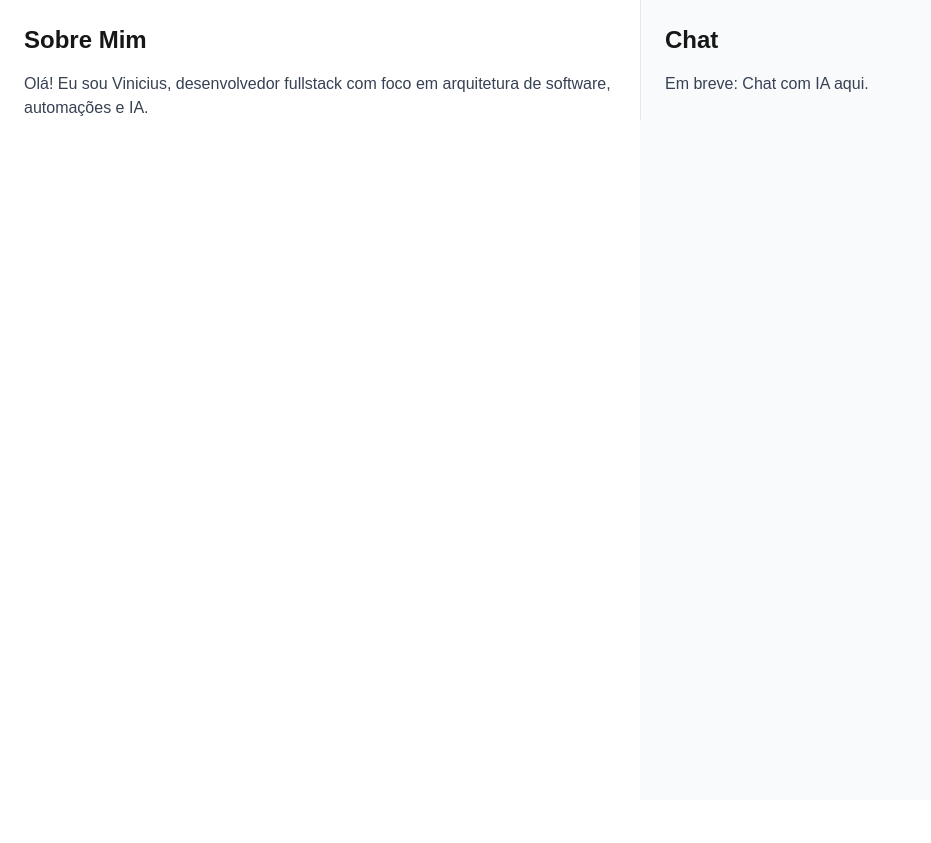
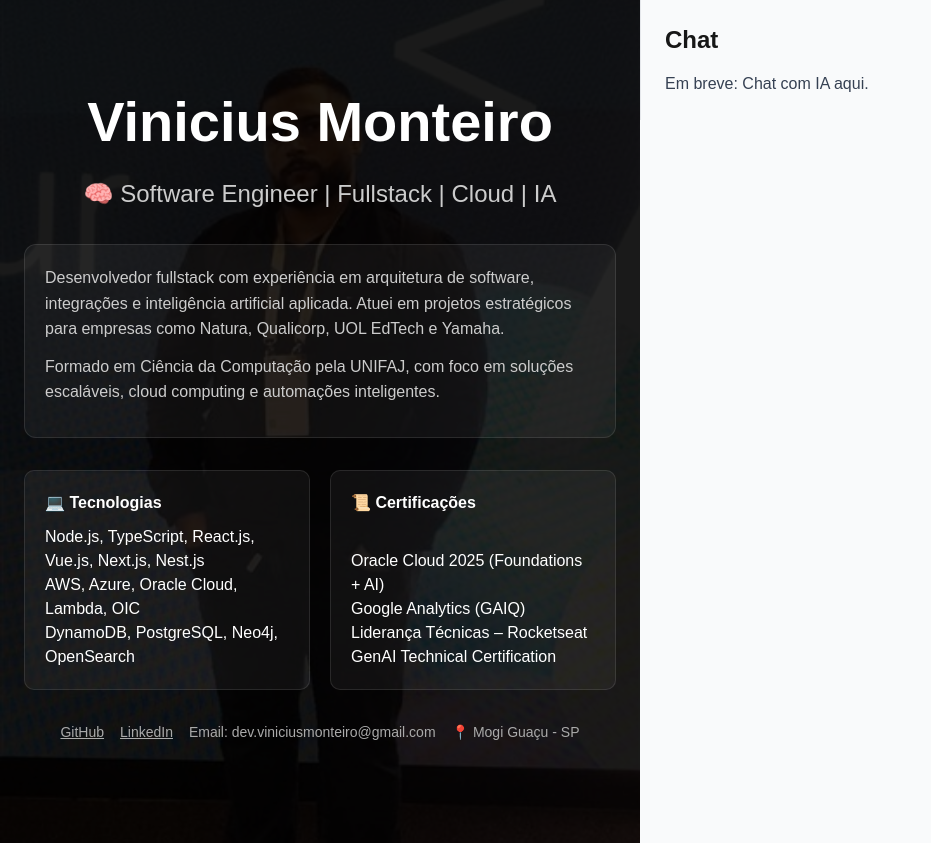
Before and after one commit to dev-ViniciusMonteiro/vinicius-landingpage-ia, a Next.js app: page / in a window 1280 px wide. Shown: the whole page, without its empty margins (0-931 px from the left). Before the commit the page ends 800 px from the top, so only its background shows below. Built offline with nearby package versions, Linux system fonts and the light colour scheme.

Commit message:
Feat: page about you

```diff
--- a/src/components/SobreMim.tsx
+++ b/src/components/SobreMim.tsx
@@ -1,12 +1,65 @@
+"use client";
+import Image from "next/image";
+import "@/styles/sobre-mim.css";
+
 const SobreMim = () => {
-    return (
-      <div className="p-6">
-        <h2 className="text-2xl font-bold">Sobre Mim</h2>
-        <p className="mt-4 text-gray-700">
-          Olá! Eu sou Vinicius, desenvolvedor fullstack com foco em arquitetura de software, automações e IA.
-        </p>
+  return (
+    <div className="relative min-h-screen bg-black text-white overflow-hidden">
+      {/* Imagem de fundo com opacidade visível */}
+      <div className="inset-0 -z-10">
+        <Image
+          src="/vinicius-bg.png"
+          alt="Vinicius Monteiro"
+          fill
+          style={{ objectFit: "cover" }}
+          className="opacity-10"
+        />
       </div>
-    );
-  };
 
-  export default SobreMim;
+      {/* Conteúdo */}
+      <div className="sobre-content">
+        <h1 className="sobre-title">Vinicius Monteiro</h1>
+        <p className="sobre-subtitle">🧠 Software Engineer | Fullstack | Cloud | IA</p>
+
+        <div className="sobre-box">
+          <p className="sobre-text">
+            Desenvolvedor fullstack com experiência em arquitetura de software, integrações e inteligência artificial aplicada. Atuei em projetos estratégicos para empresas como Natura, Qualicorp, UOL EdTech e Yamaha.
+          </p>
+          <p className="sobre-text">
+            Formado em Ciência da Computação pela UNIFAJ, com foco em soluções escaláveis, cloud computing e automações inteligentes.
+          </p>
+        </div>
+
+        <div className="sobre-cards">
+          <div className="sobre-card">
+            <h3 className="sobre-card-title">💻 Tecnologias</h3>
+            <ul>
+              <li>Node.js, TypeScript, React.js, Vue.js, Next.js, Nest.js</li>
+              <li>AWS, Azure, Oracle Cloud, Lambda, OIC</li>
+              <li>DynamoDB, PostgreSQL, Neo4j, OpenSearch</li>
+            </ul>
+          </div>
+
+          <div className="sobre-card">
+            <h3 className="sobre-card-title">📜 Certificações</h3>
+            <ul>
+              <li>Oracle Cloud 2025 (Foundations + AI)</li>
+              <li>Google Analytics (GAIQ)</li>
+              <li>Liderança Técnicas – Rocketseat</li>
+              <li>GenAI Technical Certification</li>
+            </ul>
+          </div>
+        </div>
+
+        <div className="sobre-links">
+          <a href="https://github.com/dev-ViniciusMonteiro" target="_blank">GitHub</a>
+          <a href="https://linkedin.com/in/vinicius-monteiro-orlandi/" target="_blank">LinkedIn</a>
+          <span>Email: dev.viniciusmonteiro@gmail.com</span>
+          <span>📍 Mogi Guaçu - SP</span>
+        </div>
+      </div>
+    </div>
+  );
+};
+
+export default SobreMim;
--- /dev/null
+++ b/src/styles/sobre-mim.css
@@ -0,0 +1,124 @@
+.sobre-container {
+  position: relative;
+  min-height: 100vh;
+  background-color: #000;
+  color: #fff;
+  overflow: hidden;
+  font-family: Arial, sans-serif;
+}
+
+.sobre-bg {
+  position: absolute;
+  inset: 0;
+  z-index: -1;
+}
+
+.sobre-bg-image {
+  object-fit: cover;
+  opacity: 0.5;
+}
+
+.sobre-content {
+  position: relative;
+  max-width: 1200px;
+  margin: 0 auto;
+  padding: 80px 24px;
+  display: flex;
+  flex-direction: column;
+  align-items: center;
+  text-align: center;
+  min-height: 100vh;
+  box-sizing: border-box;
+}
+
+.sobre-title {
+  font-size: 40px;
+  font-weight: bold;
+  margin-bottom: 12px;
+  word-break: keep-all;
+}
+
+@media (min-width: 768px) {
+  .sobre-title {
+    font-size: 56px;
+  }
+}
+
+.sobre-subtitle {
+  font-size: 18px;
+  color: #ccc;
+  margin-bottom: 32px;
+  max-width: 90%;
+}
+
+@media (min-width: 768px) {
+  .sobre-subtitle {
+    font-size: 24px;
+  }
+}
+
+.sobre-box {
+  background-color: rgba(255, 255, 255, 0.05);
+  padding: 20px;
+  border-radius: 12px;
+  border: 1px solid rgba(255, 255, 255, 0.1);
+  max-width: 700px;
+  text-align: left;
+  margin-bottom: 32px;
+}
+
+.sobre-text {
+  margin-bottom: 12px;
+  color: #ccc;
+  line-height: 1.6;
+}
+
+.sobre-cards {
+  display: grid;
+  grid-template-columns: 1fr;
+  gap: 20px;
+  width: 100%;
+  max-width: 900px;
+  margin-bottom: 32px;
+}
+
+@media (min-width: 768px) {
+  .sobre-cards {
+    grid-template-columns: 1fr 1fr;
+  }
+}
+
+.sobre-card {
+  background-color: rgba(255, 255, 255, 0.05);
+  padding: 20px;
+  border-radius: 10px;
+  border: 1px solid rgba(255, 255, 255, 0.1);
+  text-align: left;
+  height: 100%;
+  display: flex;
+  flex-direction: column;
+  justify-content: space-between;
+}
+
+.sobre-card-title {
+  font-size: 16px;
+  font-weight: bold;
+  margin-bottom: 10px;
+}
+
+.sobre-links {
+  display: flex;
+  flex-wrap: wrap;
+  gap: 16px;
+  justify-content: center;
+  font-size: 14px;
+  color: #aaa;
+  margin-bottom: 20px;
+}
+.sobre-links a {
+  color: #aaa;
+  text-decoration: underline;
+}
+.sobre-links a:hover {
+  color: #fff;
+}
```
Also changed, not shown: public/vinicius-bg.png (added).
